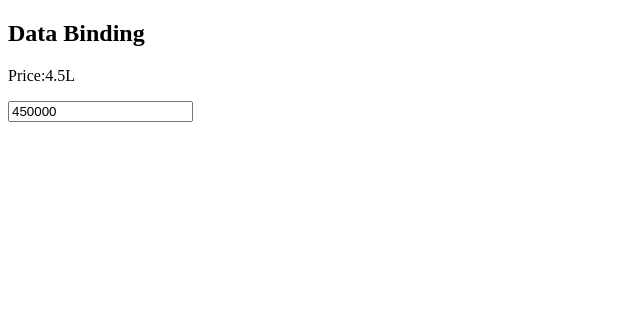
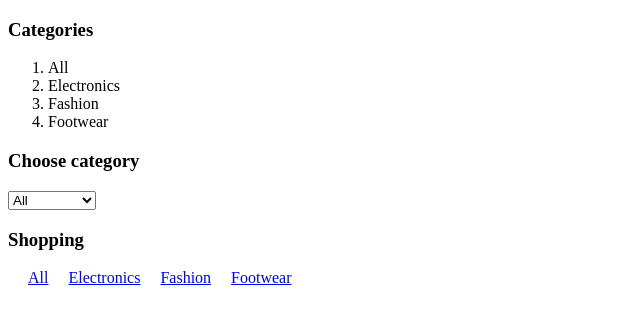
Before and after one commit to yashraj-12315/vite-react-sudhakar-sharma, a React (Vite) app: page / in a window 1280 px wide. Shown: the top 324 px of the page, without its empty margins (0-640 px from the left). Built offline with nearby package versions, Linux system fonts and the light colour scheme.

Commit message:
create data-binding

```diff
--- /dev/null
+++ b/src/components/data-binding/data-binding.css
@@ -0,0 +1,20 @@
+/* .text-style{
+    color: red;
+    text-align: center;
+}
+
+.bg-style{
+    background-color: yellow;
+    padding: 10px;
+} */
+
+header{
+    display: flex;
+    justify-content: space-between;
+    padding: 20px;
+    border: 1px solid black;
+}
+
+nav a{
+    padding-left: 20px;
+}
--- a/src/components/data-binding/data-binding.tsx
+++ b/src/components/data-binding/data-binding.tsx
@@ -1,13 +1,56 @@
 import { useState } from "react";
+import "./data-binding.css";
+export function DataBinding() {
+  //   const [price] = useState(450000);
+  // const [effect] = useState('text-style')
+  //   const [stock] = useState(true);
+  // const [price] =useState(20);
 
-export function DataBinding() {
-  const [price] = useState(450000);
+  const [categories] = useState(["All", "Electronics", "Fashion", "Footwear"]);
   return (
     <div>
-      <h2>Data Binding </h2>
+      {/* <h3>Data Binding: {(stock===true)?"Available":"Not in the Stock"} </h3> */}
+      {/* <h2 className={`bg-style ${effect}`}>Data Binding </h2> */}
       {/* <p>Price:{price.toLocaleString('en-IN',{style:'currency',currency:'INR'})}</p> */}
-      <p>Price:{price.toLocaleString('en-IN',{notation:'compact'})}</p>
-      <input type="text" value={price} />
+      {/* <p>Price:{price.toLocaleString("en-IN", { notation: "compact" })}</p>
+      <input type="text" value={price} /> */}
+
+      {/* <header>
+        <span>Shopping</span>
+        {sessionStorage.getItem("uname") === null ? (
+          <button>SignIn</button>
+        ) : (
+          <span>
+            {sessionStorage.getItem("uname")}
+            <button>Signout</button>
+          </span>
+        )}
+      </header> */}
+
+      {/* <p>{price ? "Price =" + price : "Price is not defined"}</p> */}
+
+      <h3>Categories</h3>
+      <ol>
+        {categories.map(function (category) {
+          return <li key={category}>{category}</li>;
+        })}
+      </ol>
+
+      <h3>Choose category</h3>
+      <select>
+        {categories.map((category, index) => {
+          return <option key={index}>{category}</option>;
+        })}
+      </select>
+
+      <h3>Shopping</h3>
+      <nav>
+        {categories.map((category, index) => (
+          <a href="#" key={index}>
+            {category}
+          </a>
+        ))}
+      </nav>
     </div>
   );
 }
```
